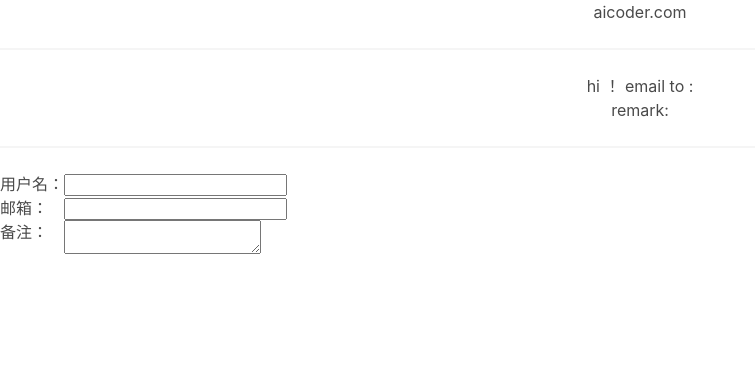
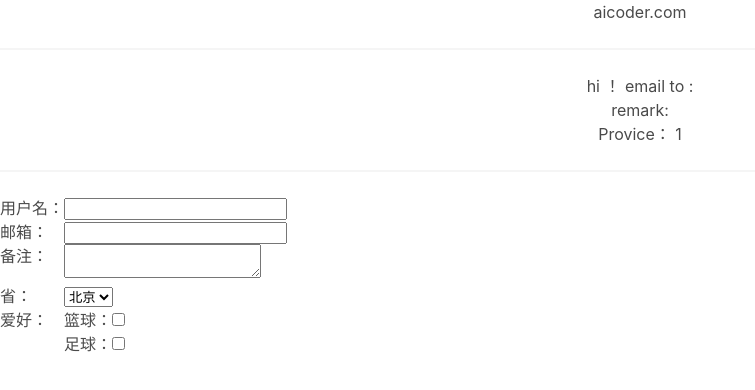
Before and after one commit to malun666/reactdemos, a React (Create React App) app: page / in a window 1280 px wide. Shown: the top 390 px of the page, without its empty margins (0-755 px from the left). Built offline with nearby package versions, Linux system fonts and the light colour scheme.

Commit message:
added the checkbox and select dom for react

```diff
--- a/src/components/FormDmoe.js
+++ b/src/components/FormDmoe.js
@@ -6,7 +6,8 @@ class FromDemo extends Component {
     this.state = {
       Name: '',
       Mail: '',
-      Remark: ''
+      Remark: '',
+      Province: 1
     };
   }
 
@@ -28,6 +29,16 @@ class FromDemo extends Component {
     });
   }
 
+  handlerProChange = e => {
+    this.setState({
+      Province: e.target.value
+    });
+  }
+
+  handleFootballChange = e => {
+    console.log(e.target.checked);
+  }
+
   render () {
     return (
       <div>
@@ -42,6 +53,8 @@ class FromDemo extends Component {
           email to : { this.state.Mail }
           <br/>
           remark: { this.state.Remark }
+          <br/>
+          Provice： { this.state.Province }
         </p>
         <hr/>
         <form>
@@ -83,6 +96,37 @@ class FromDemo extends Component {
                  </textarea>
                 </td>
               </tr>
+              <tr>
+                <td><label htmlFor="Province">省：</label></td>
+                <td>
+                  <select
+                    id="Province"
+                    name="Province"
+                    onChange={this.handlerProChange}
+                    value={this.state.Provicne}
+                  >
+                    <option value="1">北京</option>
+                    <option value="2">上海</option>
+                    <option value="3">河北</option>
+                    <option value="4">山东</option>
+                    <option value="5">山西</option>
+                  </select>
+                </td>
+              </tr>
+              <tr>
+                <td><label htmlFor="Province">爱好：</label></td>
+                <td>
+                  <label>
+                    篮球：
+                    <input type="checkbox" name="BasketBall" id="BasketBall"/>
+                  </label>
+                  <br/>
+                  <label>
+                    足球：
+                    <input onChange={this.handleFootballChange} type="checkbox" name="Football" id="Football"/>
+                  </label>
+                </td>
+              </tr>
             </tbody>
           </table>
         </form>
```
